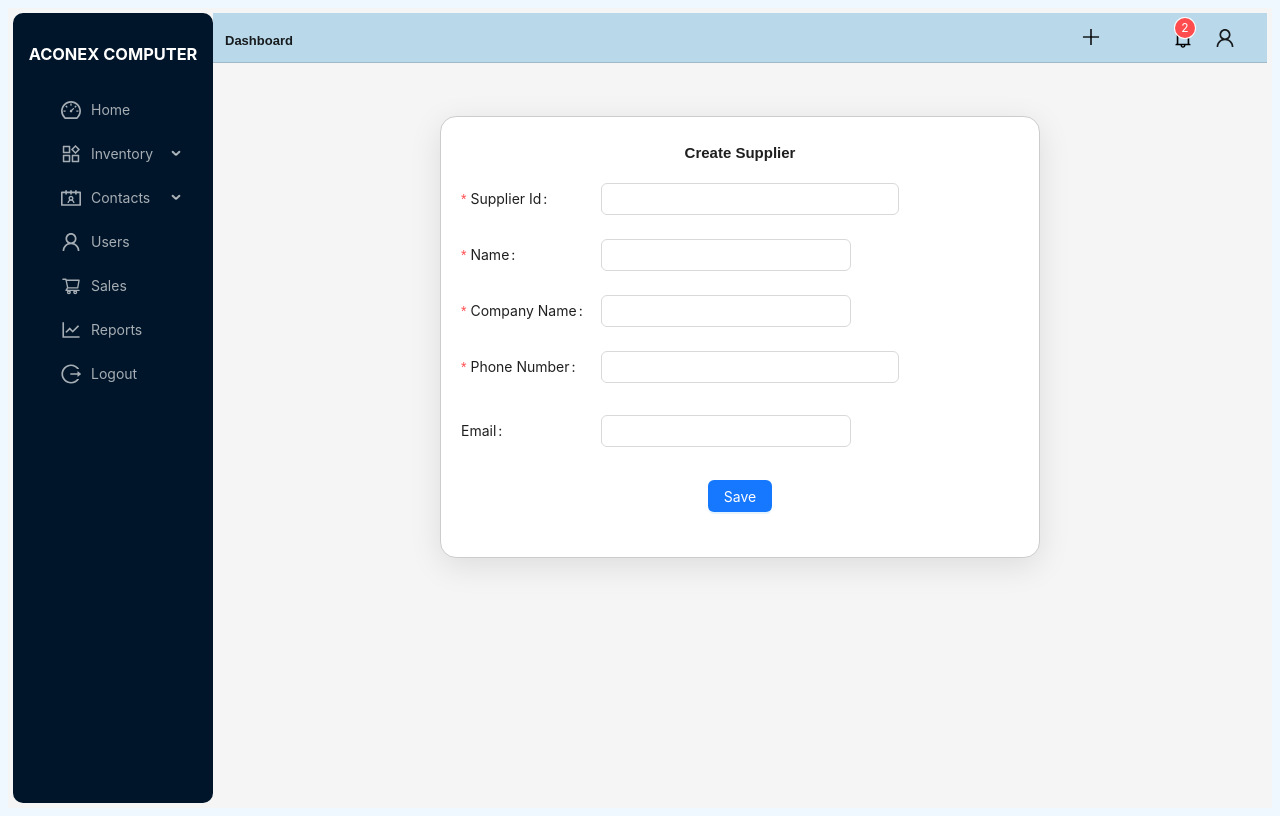
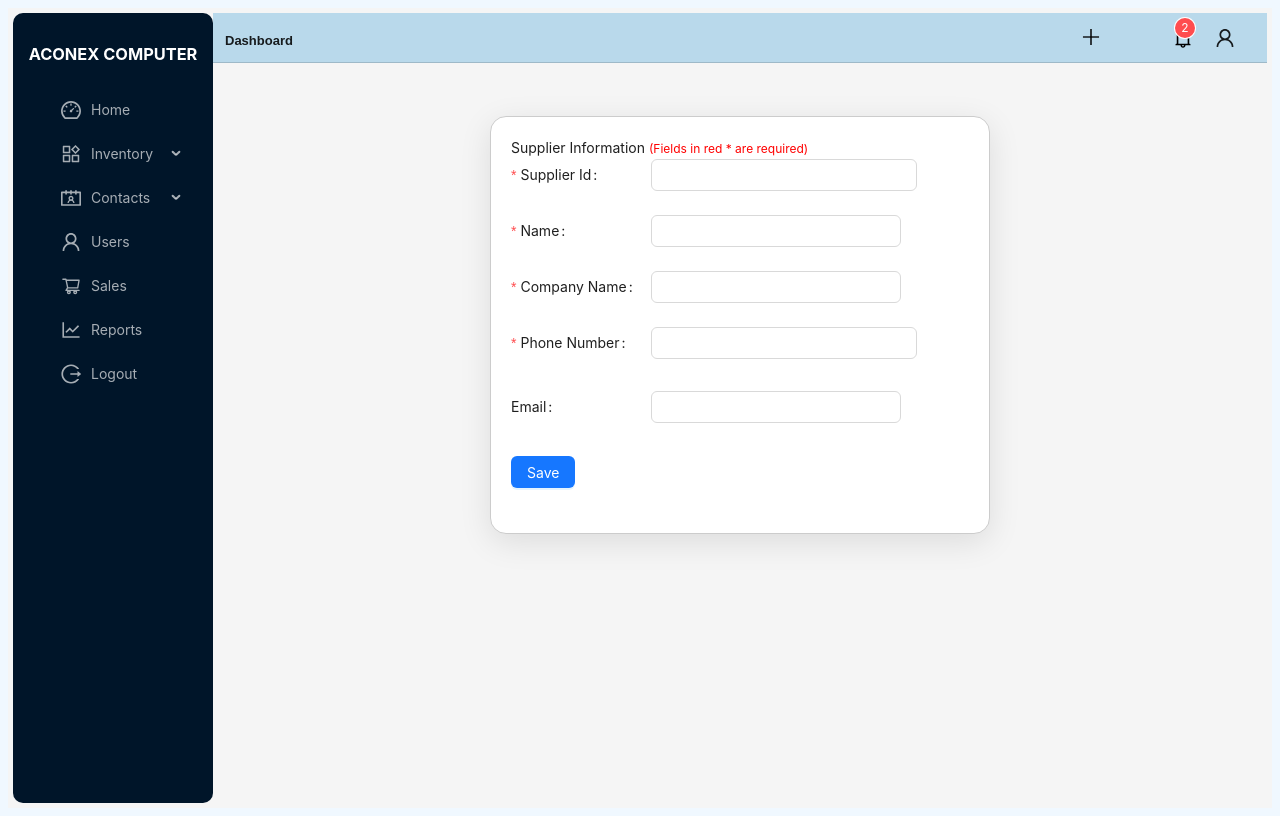
Before and after one commit to TharinduHarshana/Acconexfrontend, a React (Create React App) app: page /admin/supplier/create in a window 1280 px wide. Built offline with nearby package versions, Linux system fonts and the light colour scheme.

Commit message:
update user management

```diff
--- a/src/components/ManageUsers/CreateSupplier.js
+++ b/src/components/ManageUsers/CreateSupplier.js
@@ -16,6 +16,7 @@ const CreateSupplierForm = () => {
   });
   const [phoneError, setPhoneError] = useState("");
 
+  // Function to handle phone number input change and validation
   const handlePhoneChange = (e) => {
     const { value } = e.target;
     const containsOnlyDigits = /^[0-9]+$/.test(value);
@@ -26,7 +27,7 @@ const CreateSupplierForm = () => {
       setPhoneError("Please enter only numbers and a maximum of 10 digits");
     }
   };
-
+// Function to handle form submission
   const handleSubmit = (e) => {
     axios
       .post("http://localhost:8000/supplier/add", supplierData)
@@ -48,20 +49,13 @@ const CreateSupplierForm = () => {
   return (
     <>
       <DefaultHandle>
-        <Form className="form-container" autoComplete="off">
-          <Typography.Title
-            level={4}
-            className="typography"
-            style={{
-              fontSize: "15px",
-              fontFamily: "sans-serif",
-              textAlign: "center",
-              marginTop: "5px",
-              marginBottom: "20px",
-            }}
-          >
-            Create Supplier
-          </Typography.Title>
+        <Form className="form-container" >
+        <Typography.Text className="header">
+              Supplier Information{" "}
+              <span style={{ color: "red", fontSize: "12px"}}>
+                (Fields in red * are required)
+              </span>
+         </Typography.Text>
           <Row gutter={[16, 16]}>
             <Col xs={24}>
               <Form.Item
@@ -79,7 +73,7 @@ const CreateSupplierForm = () => {
                   },
                 ]}
                 hasFeedback
-                style={{ marginBottom: "8px" }} // Added style to adjust margin bottom
+                style={{ marginBottom: "8px" }}
               >
                 <Input
                   value={supplierData.supplierId}
@@ -104,7 +98,7 @@ const CreateSupplierForm = () => {
                     message: "Please input supplier name!",
                   },
                 ]}
-                style={{ marginBottom: "8px" }} // Added style to adjust margin bottom
+                style={{ marginBottom: "8px" }}
               >
                 <Input
                   className="form-input"
@@ -129,7 +123,7 @@ const CreateSupplierForm = () => {
                     message: "Please input company name!",
                   },
                 ]}
-                style={{ marginBottom: "8px" }} // Added style to adjust margin bottom
+                style={{ marginBottom: "8px" }}
               >
                 <Input
                   className="form-input"
@@ -183,7 +177,7 @@ const CreateSupplierForm = () => {
               </Form.Item>
             </Col>
           </Row>
-          <div style={{ display: "flex", justifyContent: "center" }}>
+          <div style={{ display: "flex", justifyContent: "left" }}>
             <Button
               type="primary"
               htmlType="submit"
--- a/src/components/ManageUsers/CreateUser.js
+++ b/src/components/ManageUsers/CreateUser.js
@@ -107,11 +107,14 @@ const CreateUserForm = () => {
     <>
       <DefaultHandle>
         <div style={{ padding: "20px" }}>
-          <Form
-            {...formItemLayout}
-            className="form-containerr"
-            autoComplete="off"
-          >
+          <Form {...formItemLayout} className="form-containeer">
+            <Typography.Text className="header">
+              User Information{" "}
+              <span style={{ color: "red", fontSize: "12px" }}>
+                (Fields in red * are required)
+              </span>
+            </Typography.Text>
+
             <Typography.Title
               level={4}
               className="typography"
@@ -122,15 +125,14 @@ const CreateUserForm = () => {
                 marginTop: "5px",
                 marginBottom: "5px",
               }}
-            >
-              Create user
-            </Typography.Title>
+            ></Typography.Title>
             <Row gutter={[16, 16]}>
               <Col span={12}>
                 {/* User Id */}
                 <Form.Item
                   label="User Id"
                   name="userId"
+                  className="required-label"
                   rules={[
                     {
                       required: true,
@@ -140,7 +142,7 @@ const CreateUserForm = () => {
                       whitespace: true,
                     },
                     {
-                      min: 3,
+                      min: 4,
                     },
                   ]}
                   hasFeedback
@@ -163,6 +165,10 @@ const CreateUserForm = () => {
                     {
                       required: true,
                       message: "Please input first name!",
+                    },
+                    {
+                      pattern: /^[A-Za-z]+$/,
+                      message: "First name should contain only alphabetic characters!",
                     },
                   ]}
                 >
@@ -309,6 +315,10 @@ const CreateUserForm = () => {
                       required: true,
                       message: "Please input last name!",
                     },
+                    {
+                      pattern: /^[A-Za-z]+$/,
+                      message: "Last name should contain only alphabetic characters!",
+                    },
                   ]}
                 >
                   <Input
@@ -409,7 +419,7 @@ const CreateUserForm = () => {
                 </Form.Item>
               </Col>
             </Row>
-            <div style={{ marginTop: "20px", textAlign: "center" }}>
+            <div style={{ marginTop: "20px", textAlign: "right" }}>
               <Button type="primary" htmlType="submit" onClick={handleSubmit}>
                 Save
               </Button>
--- a/src/components/ManageUsers/Users.js
+++ b/src/components/ManageUsers/Users.js
@@ -2,7 +2,8 @@ import React, { useState, useEffect } from "react";
 import DataTable from "react-data-table-component";
 import { Link } from "react-router-dom";
 import axios from "axios";
-import { Modal, message, Space } from "antd";
+import { Modal, message, Space, Button, Tooltip } from "antd";
+import { SearchOutlined } from "@ant-design/icons";
 import DefaultHandle from "../DefaultHandle";
 
 function Users() {
@@ -15,7 +16,7 @@ function Users() {
         const response = await axios.get("http://localhost:8000/user/all");
         // Set the users state with the data from the response
         setUsers(response.data.data);
-        console.log(response.data);
+        //console.log(response.data);
       } catch (error) {
         console.error("Error fetching users:", error);
       }
@@ -88,18 +89,20 @@ function Users() {
       <div
         style={{
           display: "flex",
-          justifyContent: "flex-end",
+          justifyContent: "space-between",
+          alignItems: "center",
           marginBottom: "25px",
         }}
       >
         <Space size={12}>
-          <Link
-            to={"/admin/userform"}
-            style={{ marginTop: "20px", fontSize: "16px" }}
-          >
-            Add User
-          </Link>
+          <Button>
+            <SearchOutlined />
+            Search
+          </Button>
         </Space>
+        <Link to={"/admin/userform"} style={{ fontSize: "16px" }}>
+          Add User
+        </Link>
       </div>
 
       <DataTable
--- a/src/styles/supplierform.css
+++ b/src/styles/supplierform.css
@@ -1,5 +1,5 @@
 .form-container{
-    max-width: 600px;
+    max-width: 500px;
     margin: auto;
     margin-top: 5px;
     padding: 20px;
@@ -13,20 +13,20 @@
 .form-item {
     display: flex;
     align-items: center;
-    margin-bottom: 8px; /* Adjust the margin between form items */
+    margin-bottom: 8px;
   }
 
   .form-item label {
-    width: 120px; /* Set a fixed width for the labels */
+    width: 120px;
     text-align: right;
-    margin-right: 20px; /* Adjust spacing between label and input */
+    margin-right: 20px;
   }
 
   .form-item .ant-form-item-control-input {
-    flex: 1; /* Allow inputs to take up remaining space */
+    flex: 1;
   }
 
   .form-item .ant-input {
-    width: 250px;
-    margin-right: 20px; /* Apply margin to the right of the input */
+    max-width: 250px;
+    margin-right: 20px;
   }
--- a/src/styles/userform.css
+++ b/src/styles/userform.css
@@ -1,6 +1,6 @@
 /* CreateUser.css */
 
-.form-containerr {
+.form-containeer {
   max-width: 1000px;
   margin: auto;
   margin-top: 5px;
@@ -9,7 +9,9 @@
   border-radius: 16px;
   background-color: #fff;
   box-shadow: 0px 8px 32px rgba(0, 0, 0, 0.1);
-
+}
+.header{
+ font-size: 14px;
 }
 
 @media screen and (max-width: 768px) {
@@ -28,6 +30,9 @@
   margin-bottom: 15px;
 }
 
+.required-label {
+  color: red;
+}
 
 .input-error {
   color: red;
```
